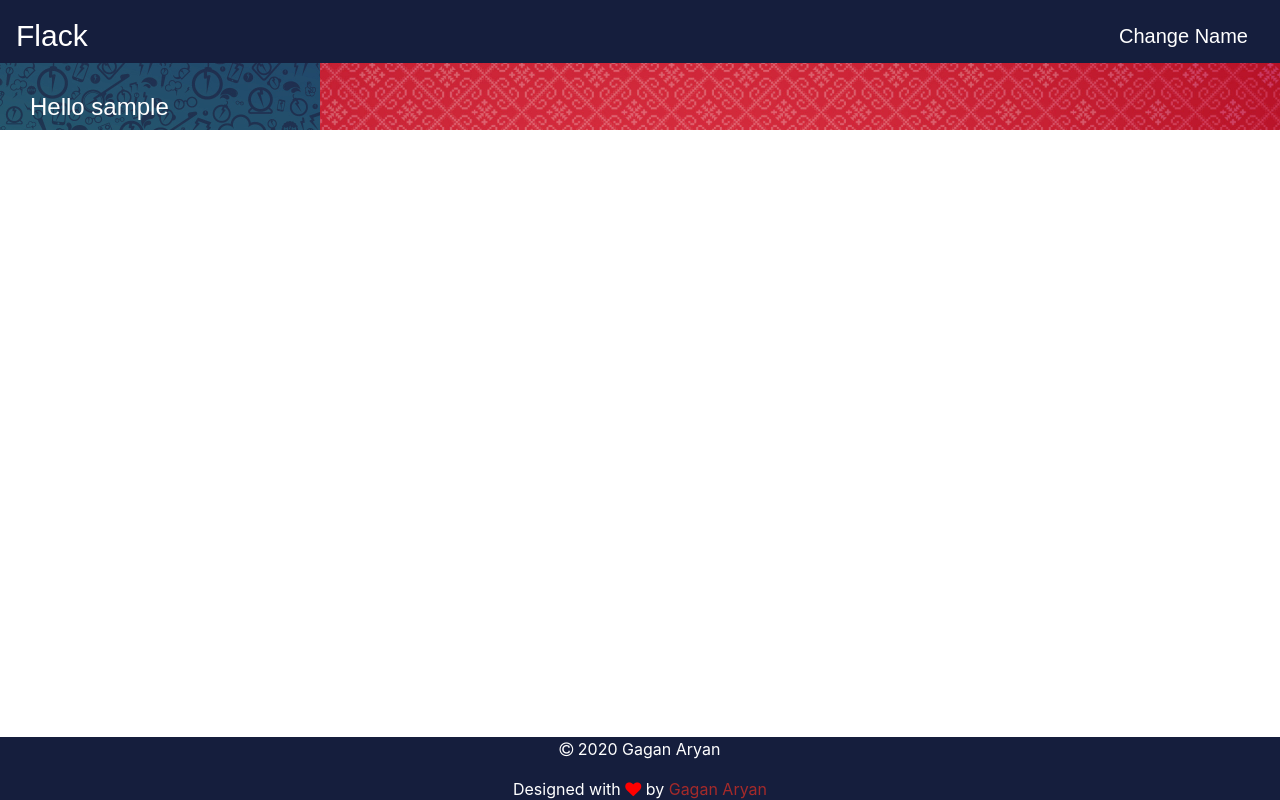
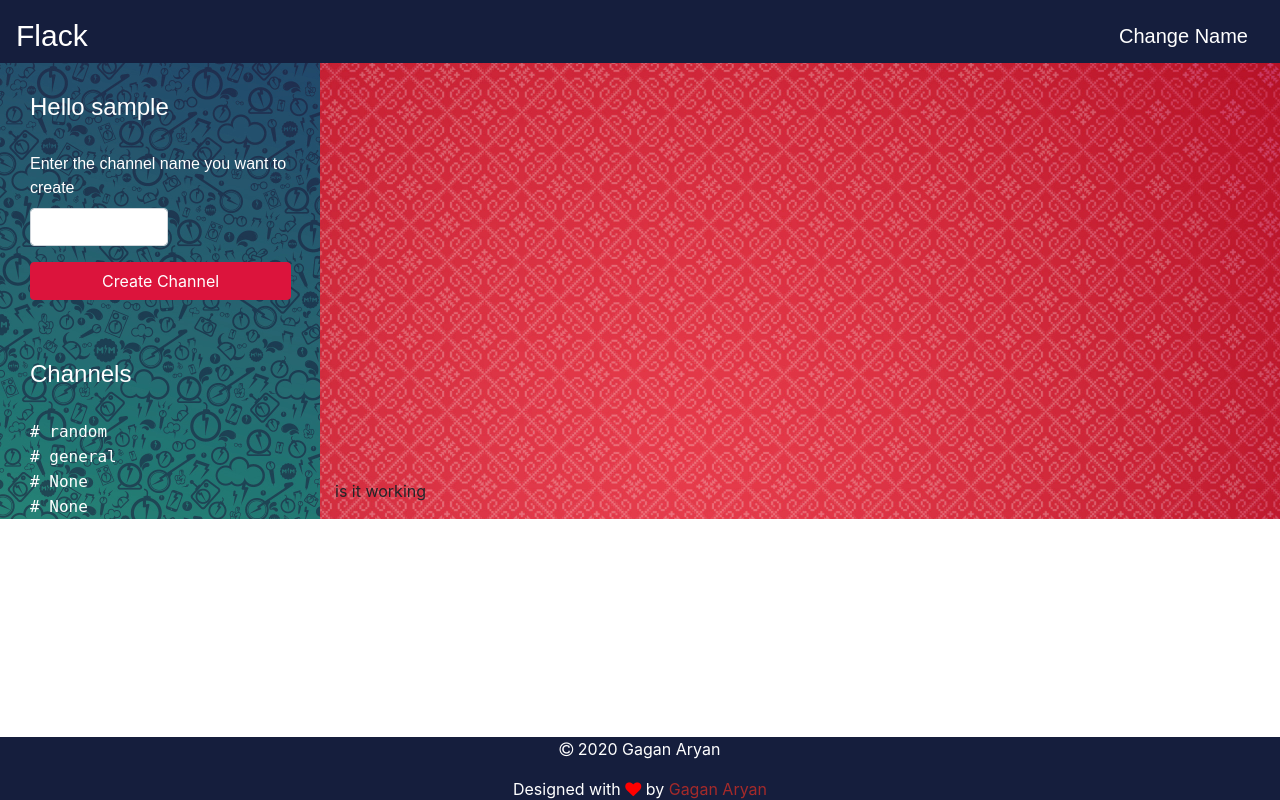
Before and after one commit to encrypted-soul/CS50-WebDev, a Flask app: page / in a window 1280 px wide. Run offline with Flask 2, Linux system fonts and the light colour scheme; the visitor is signed in with stand-in values (Sample User, id 1); some libraries are stand-ins or nearby versions.

Commit message:
major updates in project 2

```diff
--- a/2/project2/application.py
+++ b/2/project2/application.py
@@ -14,27 +14,37 @@
 socketio = SocketIO(app)
 
 usernames = []
-chatrooms = []
+chatrooms = ['random', 'general']
 chats = []
 
 @app.route("/")
 def index():
     if "username" in session:
-        return render_template("chat.html", name=session["username"])
+        return render_template("chat.html", name=session["username"], chatrooms=chatrooms)
     return render_template("index.html")
 
 @app.route("/enterStatus", methods=["POST"])
 def enterStatus():
     name = request.form.get("name")
 
-    if name in usernames:
-        return "Please chose another name this name has already been taken."
-    else:
-        session["username"] = name
+    if name not in usernames:
         usernames.append(name)
-        return redirect(url_for("chat", name=name))
+
+    session["username"] = name
+    return redirect(url_for("chat", name=name))
 
 
 @app.route("/<name>")
 def chat(name):
-    return render_template("chat.html", name=name)
+    return render_template("chat.html", name=name, chatrooms=chatrooms)
+
+@app.route("/changeName")
+def changeName():
+    session.pop("username", None)
+    return render_template("index.html")
+
+@app.route("/create_channel_status", methods=["POST", "GET"])
+def create_channel_status():
+    channel_name = request.form.get("channel_name")
+    chatrooms.append(channel_name)
+    return render_template("chat.html", name=session["username"], chatrooms=chatrooms)
--- a/2/project2/static/chat.css
+++ b/2/project2/static/chat.css
@@ -1,3 +1,8 @@
+html, body {
+    height: 100%;
+    width: 100%;
+}
+
 .col-md-3 {
     background-image: url('pattern2.jpg');
     background-repeat: no-repeat;
@@ -26,4 +31,37 @@
     color: white;
     margin-top: 30px;
     font-family: fantasy;
+    margin-bottom: 30px;
 }
+
+.btn-primary, .btn-primary:visited {
+    background-color: #DC143C !important;
+    border-color: #DC143C !important;
+    width: 95%;
+    margin-bottom: 30px;
+}
+
+.btn-primary:hover {
+    background-color: #fa8072 !important;
+    border-color: #fa8072 !important;
+}
+
+#column_list:hover {
+    background-color: #151e3d;
+}
+
+.col-md-9 {
+    display: flex;
+    align-items: flex-end;
+}
+
+#column_list > a {
+    text-decoration: solid;
+    color: white;
+    font-family: monospace;
+}
+
+.row {
+    display: flex;
+    height: 100%;
+}
--- a/2/project2/templates/chat.html
+++ b/2/project2/templates/chat.html
@@ -9,37 +9,60 @@
 <link rel="stylesheet" href="https://cdnjs.cloudflare.com/ajax/libs/font-awesome/4.7.0/css/font-awesome.min.css">
 
 <meta name="viewport" content="width=device-width, initial-scale=1, shrink-to-fit=no">
+<script src="chat.js"></script>
 {% endblock %}
 {% block title %}
-<title>Flask Chat</title>
+<title>Flack Chat</title>
 {% endblock %}
 
 {% block body %}
 <nav class="shadow -sm navbar navbar-light" style="background-color: #151e3d; height: 63px;">
-    <a class=" navbar-brand" href="file:///home/gaganaryan/Desktop/cs50/project0/index.html" style='color: white; font-family: fantasy; font-size: 30px;'>
+    <a class=" navbar-brand" href="#" style='color: white; font-family: fantasy; font-size: 30px;'>
         Flack
     </a>
     <ul class="nav justify-content-end">
         <li class="nav-item">
-            <a class="nav-link" href="file:///home/gaganaryan/Desktop/cs50/project0/index.html" style='color: white; font-family: fantasy; font-size: 20px;'>Change Name</a>
+            <a class="nav-link" href="{{ url_for('changeName') }}"
+                style='color: white; font-family: fantasy; font-size: 20px;'>Change Name</a>
         </li>
 </nav>
 <div class="container-fluid">
     <div class="row">
         <div class="col-md-3">
             <h4>Hello {{ name }}</h4>
+            <form action="{{ url_for('create_channel_status') }}" method="post">
+                <div class="form-group">
+                    <label style="color: white; font-family: fantasy;">Enter the channel name you want to
+                        create</label><br>
+                    <input type="name" class="form-control" name="channel_name" style="width: 50%;">
+                </div>
+                <div class="form-group">
+                    <button class="btn btn-primary" type="submit">Create Channel</button>
+                </div>
+            </form>
+            <h4>Channels</h4>
+            {% if chatrooms %}
+            {% for chatroom in chatrooms %}
+            <span id="column_list">
+                <a href="#"># {{ chatroom }}<br></a>
+            </span>
+            {% endfor %}
+            {% endif %}
         </div>
         <div class="col-md-9">
+            <p>is it working</p>
         </div>
     </div>
 </div>
-<footer align='center' 0px;"  id="foot">
+<footer align='center' 0px;" id="foot">
     <div>
         <div class="footer-content">
             <p style="color: white;"><i class="fa fa-copyright" aria-hidden="true"></i> 2020 Gagan Aryan</p>
-            <p style="color: white;">Designed with <i class="fa fa-heart" aria-hidden="true" style="color: red;"></i> by <a href="#"
-                    style="color: brown;">Gagan Aryan</a></p>
+            <p style="color: white;">Designed with <i class="fa fa-heart" aria-hidden="true" style="color: red;"></i> by
+                <a href="#" style="color: brown;">Gagan Aryan</a></p>
         </div>
     </div>
 </footer>
+
+
 {% endblock %}
--- a/2/project2/templates/index.html
+++ b/2/project2/templates/index.html
@@ -43,7 +43,7 @@
         <div>
             <div class="footer-content">
                 <p style="color: white;"><i class="fa fa-copyright" aria-hidden="true"></i> 2020 Gagan Aryan</p>
-                <p style="color: white;">Designed with <i class="fa fa-heart" aria-hidden="true" style="color: red;"></i> by <a href="#"
+                <p style="color: white;">Build with <i class="fa fa-heart" aria-hidden="true" style="color: red;"></i> by <a href="#"
                         style="color: brown;">Gagan Aryan</a></p>
             </div>
         </div>
```
Also changed, not shown: 2/project2/static/index.css (+6 -1 lines), 2/project2/static/chat.js (added), 4 other files.
